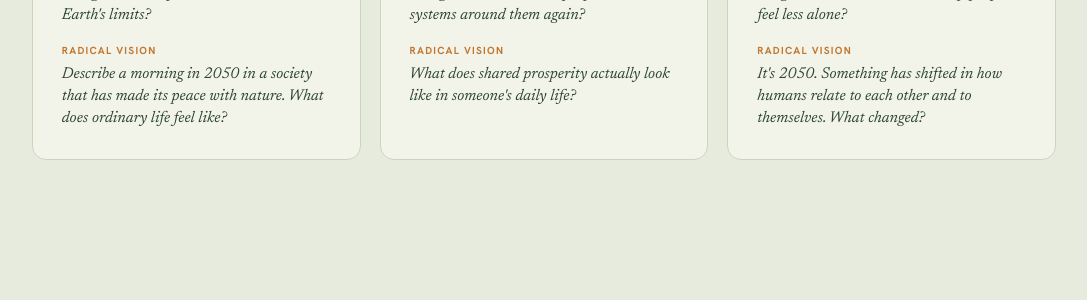
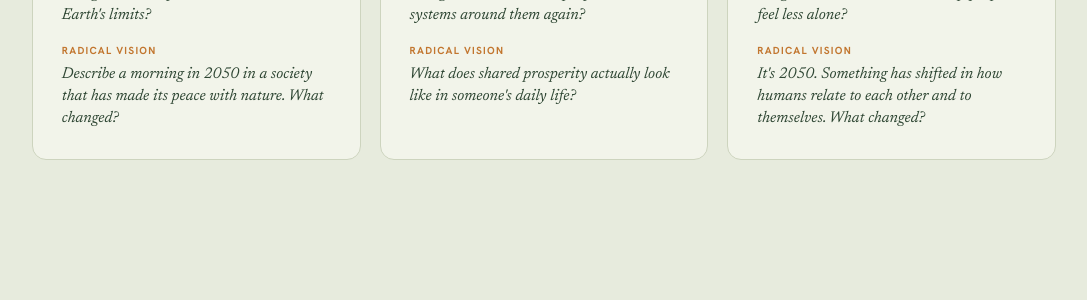
Before and after one commit to valentina-rm/understory, a Jekyll site: the page built from index.html, in a window 1280 px wide and 900 px high, scrolled down 4730 px. Shown: the part 194-494 px from the top of the window, without its empty margins (96-1183 px from the left). Built offline with Jekyll 4.4.1, drawn with Linux system fonts in a browser that asks for light colours.

Commit message:
propmpt3

```diff
--- a/index.html
+++ b/index.html
@@ -206,7 +206,7 @@ description: "A curated intellectual commons exploring our bonds with the earth,
         <h3>Climate &amp; nature</h3>
         <div class="prompt-q"><span class="lbl">Misconception</span><p> What do most people get radically wrong about our relationship with the natural world?</p></div>
         <div class="prompt-q"><span class="lbl">Recommendation</span><p>What one policy, institutional, or cultural change would help societies live within the Earth's limits?</p></div>
-        <div class="prompt-q"><span class="lbl">Radical vision</span><p>Describe a morning in 2050 in a society that has made its peace with nature. What does ordinary life feel like?</p></div>
+        <div class="prompt-q"><span class="lbl">Radical vision</span><p>Describe a morning in 2050 in a society that has made its peace with nature. What changed?</p></div>
       </div>
       <div class="prompt-col">
         <h3>Power &amp; the commons</h3>
```
